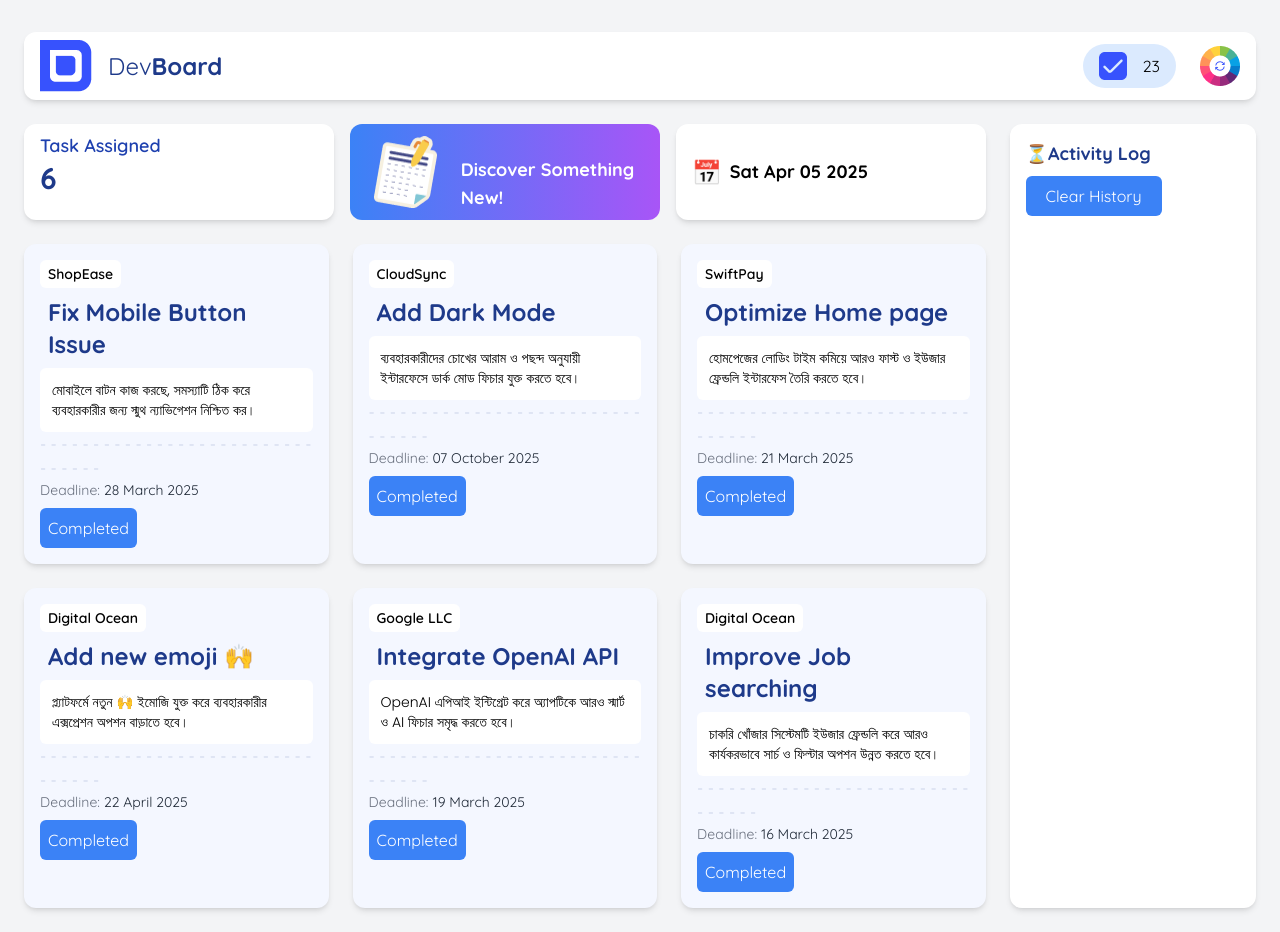
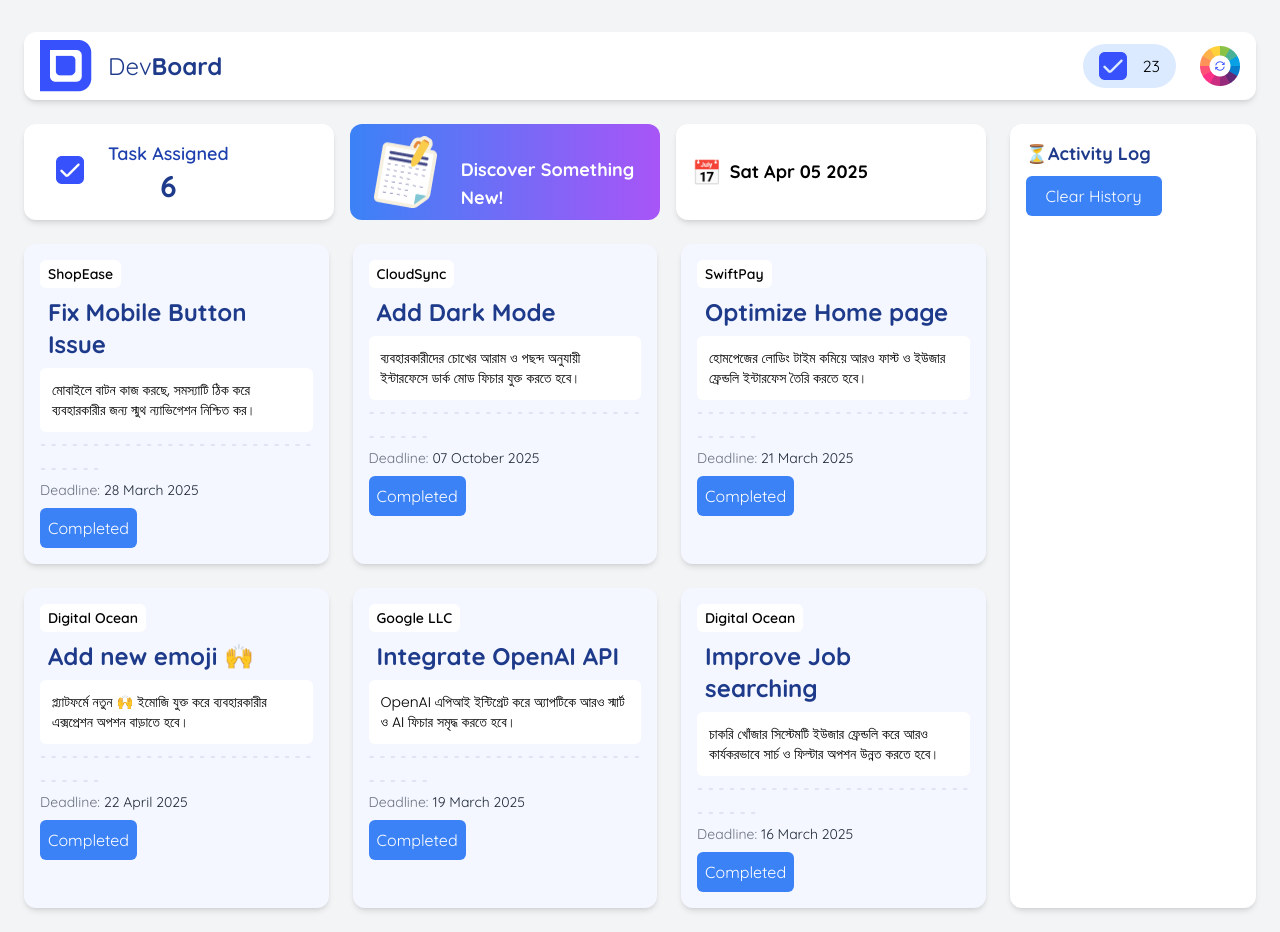
Before and after one commit to ridwanmugdha/DevBoard, a plain HTML site: page index.html in a window 1280 px wide. Drawn offline with nearby package versions, Linux system fonts and the light colour scheme.

Commit message:
Final Polishing

```diff
--- a/index.html
+++ b/index.html
@@ -48,9 +48,19 @@
       <div class="flex-1">
         <!-- Top 3 Grid -->
         <div class="grid grid-cols-1 md:grid-cols-3 gap-4">
-          <div class="px-4 py-2 bg-white shadow-md rounded-xl">
-            <h2 class="text-lg font-semibold text-blue-800">Task Assigned</h2>
-            <p class="text-3xl font-bold text-blue-900" id="task-assigned">6</p>
+          <div class="flex px-4 py-2 bg-white shadow-md rounded-xl">
+            <div>
+              <img class="ml-4 mt-6 mr-6" src="assets/checkbox.png" alt="" />
+            </div>
+            <div class="mt-2">
+              <h2 class="text-lg font-semibold text-blue-800">Task Assigned</h2>
+              <p
+                class="text-center text-3xl font-bold text-blue-900"
+                id="task-assigned"
+              >
+                6
+              </p>
+            </div>
           </div>
           <div
             class="flex px-4 py-2 bg-gradient-to-r from-blue-500 to-purple-500 text-white rounded-xl cursor-pointer"
```
